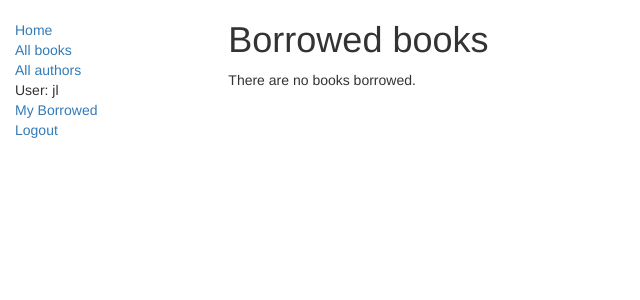
After one commit to chan2119/website-env, a Django app: page /catalog/mybooks/ in a window 1280 px wide. The commit adds this page. Shown: the top 300 px of the page, without its empty margins (0-640 px from the left). Run offline with Django 3.2, Linux system fonts and the light colour scheme; a user stored in the database is signed in; data comes from the database, SQL or seed files in the repository; both versions use the stored data as it was after the commit; some libraries are stand-ins or nearby versions.

Commit message:
add book borrowed page

```diff
--- a/locallibrary/catalog/admin.py
+++ b/locallibrary/catalog/admin.py
@@ -20,7 +20,7 @@ admin.site.register(Author,Authoradmin)
 
 @admin.register(BookInstance)
 class BookInstanceAdmin(admin.ModelAdmin):
-    list_filter = ('status', 'due_back','book','id')
+    list_filter = ('status', 'due_back','book','id','borrower')
     fieldsets = (
         (None, {
             "fields": (
@@ -28,7 +28,7 @@ class BookInstanceAdmin(admin.ModelAdmin):
             ),
         }),
         ('Acailability', {
-            'fields': ('status', 'due_back')
+            'fields': ('status', 'due_back','borrower')
         }),
     )
 
--- a/locallibrary/catalog/templates/base_generic.html
+++ b/locallibrary/catalog/templates/base_generic.html
@@ -25,6 +25,13 @@
           <li><a href="{% url 'index' %}">Home</a></li>
           <li><a href="{% url 'books' %}">All books</a></li>
           <li><a href="{% url 'authors' %}">All authors</a></li>
+          {% if user.is_authenticated %}
+            <li>User: {{ user.get_username }}</li>
+            <li><a href="{% url 'my-borrowed' %}">My Borrowed</a></li>
+            <li><a href="{% url 'logout'%}?next={{request.path}}">Logout</a></li>
+          {% else %}
+            <li><a href="{% url 'login'%}?next={{request.path}}">Login</a></li>
+          {% endif %}
       </ul>
      {% endblock %}
       </div>
--- /dev/null
+++ b/locallibrary/catalog/templates/catalog/bookinstance_list_borrowed_user.html
@@ -0,0 +1,19 @@
+{% extends "base_generic.html" %}
+
+{% block content %}
+    <h1>Borrowed books</h1>
+
+    {% if bookinstance_list %}
+    <ul>
+
+      {% for bookinst in bookinstance_list %}
+      <li class="{% if bookinst.is_overdue %}text-danger{% endif %}">
+        <a href="{% url 'book-detail' bookinst.book.pk %}">{{bookinst.book.title}}</a> ({{ bookinst.due_back }})
+      </li>
+      {% endfor %}
+    </ul>
+
+    {% else %}
+      <p>There are no books borrowed.</p>
+    {% endif %}
+{% endblock %}
--- a/locallibrary/catalog/urls.py
+++ b/locallibrary/catalog/urls.py
@@ -10,3 +10,7 @@ urlpatterns = [
     path('authors/', views.AuthorListView.as_view(),name='authors'),
     path('author/<int:pk>', views.AuthorDetailView.as_view(), name='author-detail'),
 ]
+
+urlpatterns += [
+    path('mybooks/',views.LoanedBooksByUserListView.as_view(), name='my-borrowed'),
+]
--- a/locallibrary/catalog/views.py
+++ b/locallibrary/catalog/views.py
@@ -1,6 +1,8 @@
 from .models import Book, Author, BookInstance, Genre
 from django.shortcuts import render
 from django.views import generic
+from django.contrib.auth.decorators import login_required
+from django.contrib.auth.mixins import LoginRequiredMixin
 
 def index(request):
     """
@@ -48,3 +50,11 @@ class AuthorListView(generic.ListView):
 
 class AuthorDetailView(generic.DetailView):
     model = Author
+
+class LoanedBooksByUserListView(LoginRequiredMixin,generic.ListView):
+    model = BookInstance
+    template_name = "catalog/bookinstance_list_borrowed_user.html"
+    paginate_by = 10
+
+    def get_queryset(self):
+        return BookInstance.objects.filter(borrower=self.request.user).filter(status__exact='o').order_by('due_back')
--- a/locallibrary/locallibrary/settings.py
+++ b/locallibrary/locallibrary/settings.py
@@ -122,3 +122,5 @@ USE_TZ = True
 STATIC_URL = '/static/'
 
 LOGIN_REDIRECT_URL = '/'
+
+EMAIL_BACKEND = 'django.core.mail.backends.console.EmailBackend'
```
Also changed, not shown: locallibrary/catalog/models.py (+8 -0 lines), locallibrary/catalog/migrations/0002_bookinstance_borrower.py (added), locallibrary/db.sqlite3.
